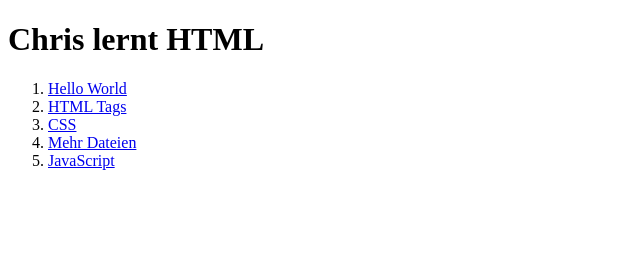
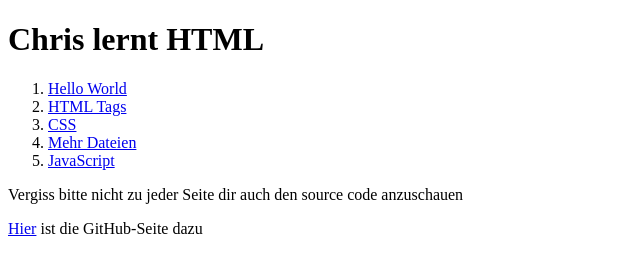
Before and after one commit to teremich/chris-lernt-html, a plain HTML site: page index.html in a window 1280 px wide. Shown: the whole page, without its empty margins (0-640 px from the left). Drawn offline with Linux system fonts and the light colour scheme.

Commit message:
added reference to the source code

```diff
--- a/index.html
+++ b/index.html
@@ -18,6 +18,10 @@
             <li><a href="05-javascript">JavaScript</a></li>
         </ol>
     </main>
+    <footer>
+        <p>Vergiss bitte nicht zu jeder Seite dir auch den source code anzuschauen</p>
+        <p><a href="https://github.com/teremich/chris-lernt-html">Hier</a> ist die GitHub-Seite dazu</p>
+    </footer>
 </body>
 
 </html>
```
